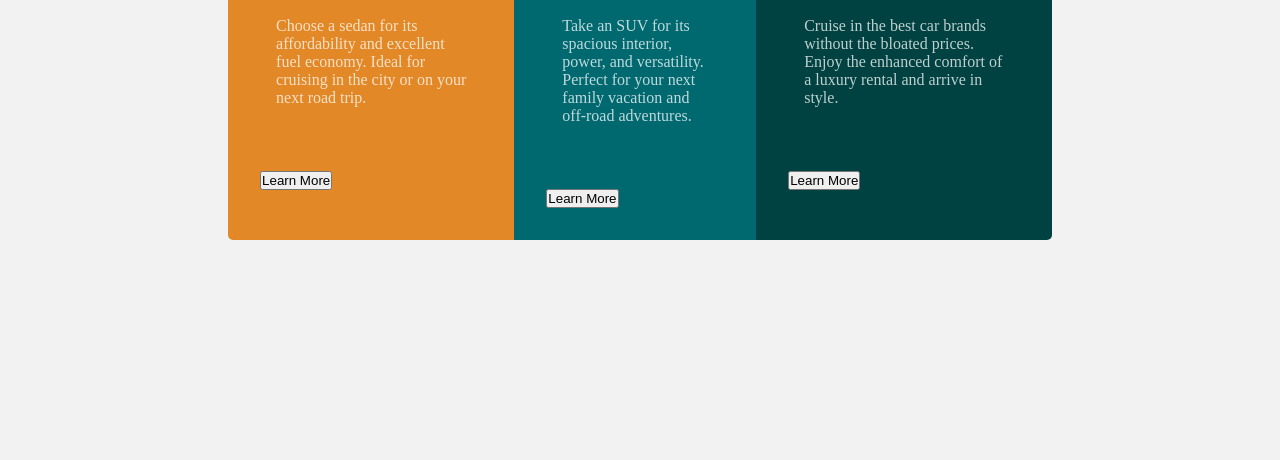
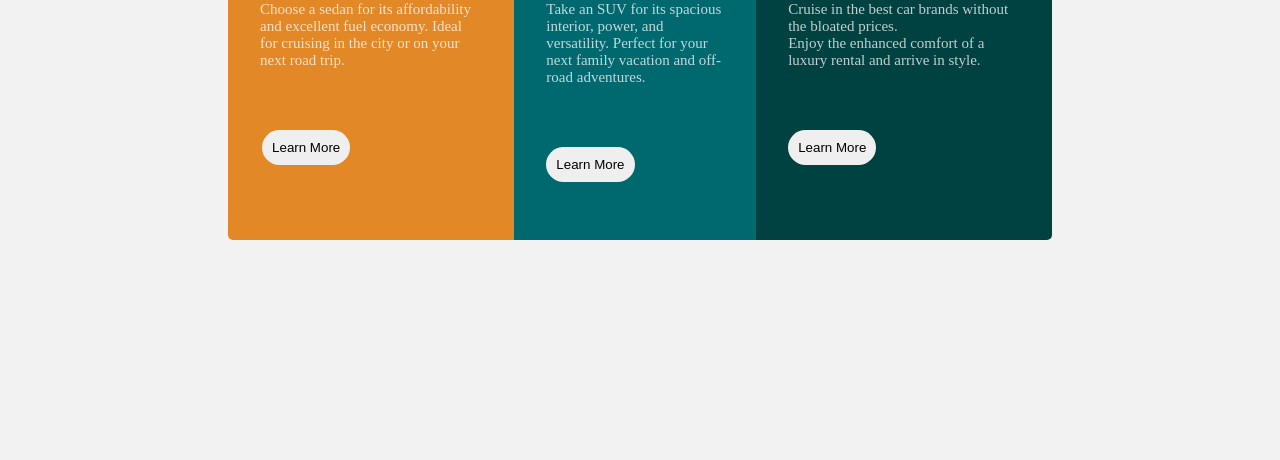
Before and after one commit to MercyOmole/Css-flexbox-and-grid, a plain HTML site: page index.html in a window 1280 px wide. Shown: the part 477-937 px from the top of the page. Drawn offline with Linux system fonts and the light colour scheme; a web font is replaced by a local one.

Commit message:
Edit buttons.

```diff
--- a/index.html
+++ b/index.html
@@ -32,7 +32,7 @@
                 <h1>SEDANS</h1>
                 <p>Choose a sedan for its affordability and excellent fuel economy. Ideal for cruising in the city or on
                     your next road trip.</p>
-                <button type="submit" class="btn">Learn More</button>
+                <button type="submit" class="btn-sedan">Learn More</button>
             </div>
 
             <div class="cars suvs">
@@ -40,15 +40,15 @@
                 <h1>SUVS</h1>
                 <p>Take an SUV for its spacious interior, power, and versatility. Perfect for your next family vacation
                     and off-road adventures.</p>
-                <button type="submit" class="btn">Learn More</button>
+                <button type="submit" class="btn-suv">Learn More</button>
             </div>
 
             <div class="cars luxury">
                 <img src="image/icon-luxury.svg" alt="Luxury cars">
                 <h1>LUXURY</h1>
-                <p>Cruise in the best car brands without the bloated prices. Enjoy the enhanced comfort of a luxury
+                <p>Cruise in the best car brands without the bloated prices. <br> Enjoy the enhanced comfort of a luxury
                     rental and arrive in style.</p>
-                <button type="submit" class="btn">Learn More</button>
+                <button type="submit" class="btn-luxury">Learn More</button>
             </div>
         </main>
     </header>
--- a/style.css
+++ b/style.css
@@ -81,15 +81,15 @@ main {
 
 .cars {
     height:50vh;
-    width: 100vw;
 }
 
 .sedans {
     background-color: hsl(31, 77%, 52%);
     border-top-left-radius: 5px;
     border-bottom-left-radius: 5px;
-    padding: 2em ;
+    padding: 1em 2em 1em;
     margin: 1em 0 1em;
+    width: 100%;
 }
 
 .sedans h1 {
@@ -99,13 +99,16 @@ main {
 
 .sedans p {
     color: hsla(0, 0%, 100%, 0.75);
-    padding: 0 1em 4em;
+    font-size: 15px;
+    padding: 0 0 4em;
+    width: 100%;
 }
 
 .suvs {
     background-color: hsl(184, 100%, 22%);
     margin: 1em 0 1em;
-    padding: 2em;
+    padding: 1em 2em 1em;
+    width: 100%;
 }
 
 .suvs h1 {
@@ -115,7 +118,9 @@ main {
 
 .suvs p {
     color: hsla(0, 0%, 100%, 0.75);
-    padding: 0 1em 4em;
+    font-size: 15px;
+    padding: 0 0 4em;
+    width: 100%;
 }
 
 .luxury {
@@ -123,7 +128,8 @@ main {
     border-top-right-radius: 5px;
     border-bottom-right-radius: 5px;
     margin: 1em 0 1em;
-    padding: 2em;
+    padding: 1em 2em 1em;
+    width: 100%;
 }
 
 .luxury h1 {
@@ -133,5 +139,25 @@ main {
 
 .luxury p {
     color: hsla(0, 0%, 100%, 0.75);
-    padding: 0 1em 4em;
+    font-size: 15px;
+    padding: 0 0 4em;
+    width: 100%;
 }
+
+button {
+    border: 0;
+    border-radius: 20px;
+    padding: 10px;
+}
+
+.btn-sedan {
+    margin: 1px 8px 1px 2px;
+}
+
+.btn-suv {
+    margin: 1px 4px 4px 0;
+}
+
+.btn-luxury {
+    margin: 1px 4px 0 0;
+}
```
